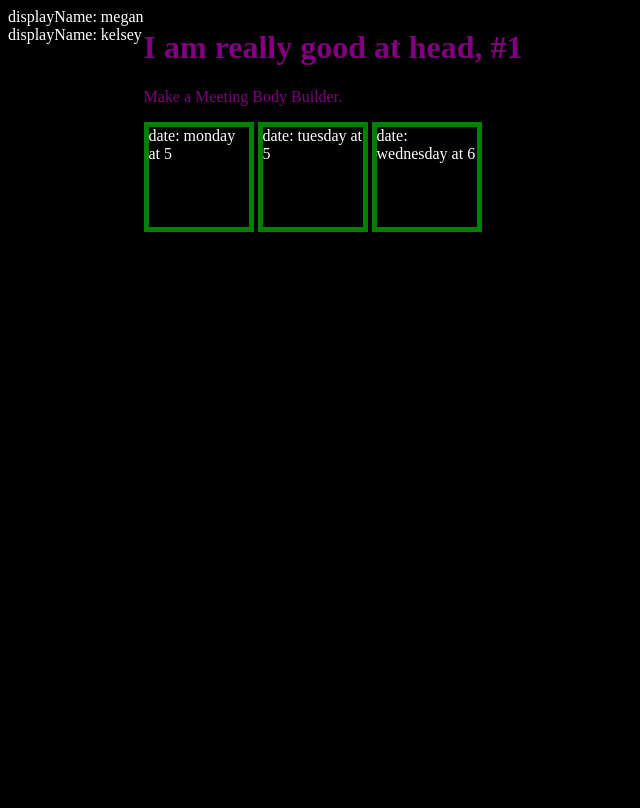
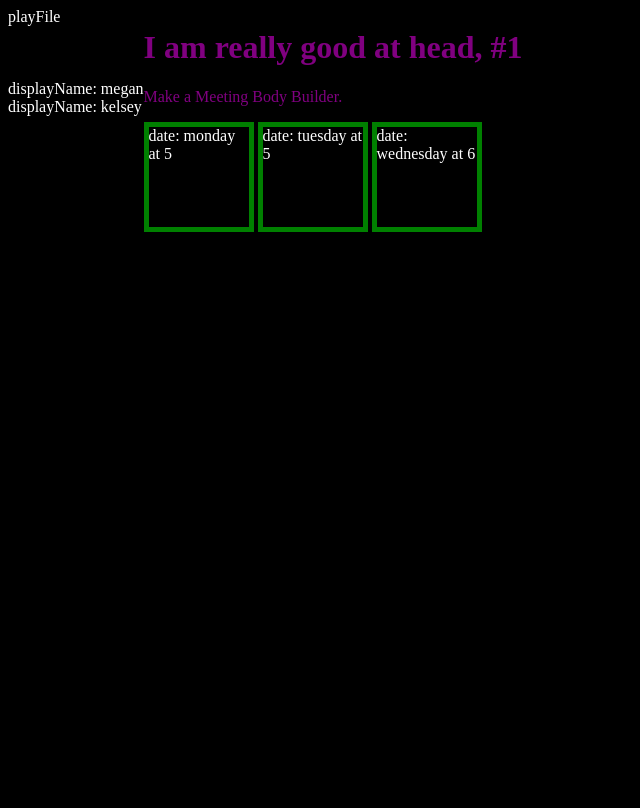
Before and after one commit to megkern/SchedulingSoftware, a PHP site: page / in a window 1280 px wide. Shown: the whole page, without its empty margins (0-640 px from the left). Run offline with PHP 8.4, Linux system fonts and the light colour scheme; data comes from the database, SQL or seed files in the repository.

Commit message:
Added playfile

```diff
--- a/content.php
+++ b/content.php
@@ -1,3 +1,9 @@
+<?php
+include 'playDate/playFile.php';
+?>
+
+</br></br></br></br>
+
 <?php
   include 'connect/connect.php';
 
--- /dev/null
+++ b/playDate/playFile.php
@@ -0,0 +1 @@
+playFile
```
